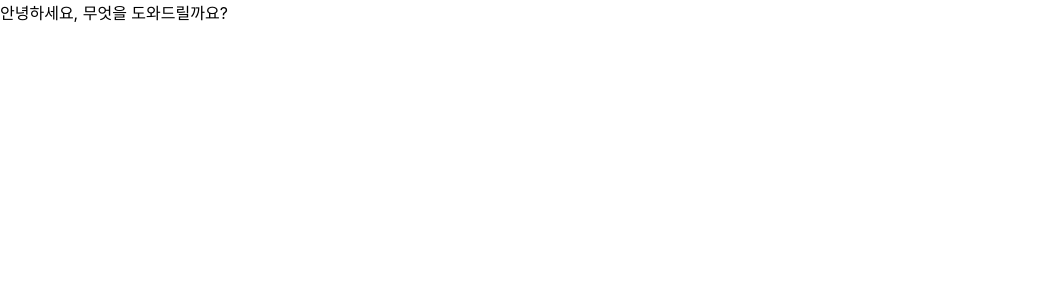
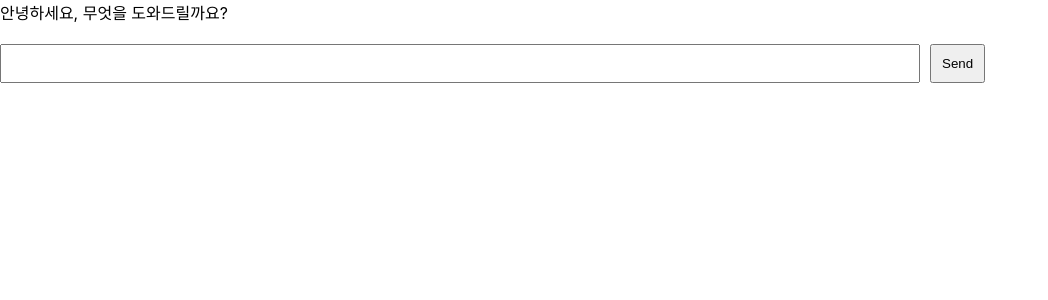
Before and after one commit to studio-recoding/NESS_FE, a React (Create React App) app in the folder ness/: page / in a window 1280 px wide. Shown: the top 300 px of the page, without its empty margins (0-1048 px from the left). Built offline with nearby package versions, Linux system fonts and the light colour scheme; the HTML template or start-up script is replaced by a standard one.

Commit message:
feat: 기본 챗봇 설정 완료

```diff
--- /dev/null
+++ b/ness/public/index.html
@@ -0,0 +1,40 @@
+<!DOCTYPE html>
+<html lang="en">
+  <head>
+    <meta charset="utf-8" />
+    <link rel="icon" href="%PUBLIC_URL%/favicon.ico" />
+    <meta name="viewport" content="width=device-width, initial-scale=1" />
+    <meta name="theme-color" content="#000000" />
+    <meta
+      name="description"
+      content="Web site created using create-react-app"
+    />
+    <link rel="apple-touch-icon" href="%PUBLIC_URL%/logo192.png" />
+    <!--
+      manifest.json provides metadata used when your web app is installed on a
+      user's mobile device or desktop. See https://developers.google.com/web/fundamentals/web-app-manifest/
+    -->
+    <link rel="manifest" href="%PUBLIC_URL%/manifest.json" />
+    <!--
+      Notice the use of %PUBLIC_URL% in the tags above.
+      It will be replaced with the URL of the `public` folder during the build.
+      Only files inside the `public` folder can be referenced from the HTML.
+      Unlike "/favicon.ico" or "favicon.ico", "%PUBLIC_URL%/favicon.ico" will
+      work correctly both with client-side routing and a non-root public URL.
+      Learn how to configure a non-root public URL by running `npm run build`.
+    -->
+    <title>React App</title>
+  </head>
+  <body>
+    <noscript>You need to enable JavaScript to run this app.</noscript>
+    <div id="root"></div>
+    <!--
+      This HTML file is a template.
+      If you open it directly in the browser, you will see an empty page.
+      You can add webfonts, meta tags, or analytics to this file.
+      The build step will place the bundled scripts into the <body> tag.
+      To begin the development, run `npm start` or `yarn start`.
+      To create a production bundle, use `npm run build` or `yarn build`.
+    -->
+  </body>
+</html>
--- a/ness/src/components/ChatBot.tsx
+++ b/ness/src/components/ChatBot.tsx
@@ -1,6 +1,6 @@
 import React, { useState } from "react";
 import styled from "styled-components";
-import chatMessages from "../../public/messages.json"; // messages.json 파일 임포트
+import chatMessages from "../messages.json"; // messages.json 파일 임포트
 
 const ChatContainer = styled.div`
   // 채팅 컨테이너 스타일
@@ -8,6 +8,20 @@ const ChatContainer = styled.div`
 
 const Message = styled.div<{ sender: string }>`
   // 메시지 스타일 (sender에 따라 다름)
+`;
+
+const InputArea = styled.div`
+  margin-top: 20px;
+`;
+
+const Input = styled.input`
+  padding: 10px;
+  margin-right: 10px;
+  width: 70%;
+`;
+
+const Button = styled.button`
+  padding: 10px;
 `;
 
 interface ChatMessage {
@@ -19,8 +33,26 @@ const ChatBot: React.FC = () => {
   const [messages, setMessages] = useState<ChatMessage[]>(
     chatMessages.messages as ChatMessage[]
   );
+  const [userInput, setUserInput] = useState("");
+
+  const handleInputChange = (event: React.ChangeEvent<HTMLInputElement>) => {
+    setUserInput(event.target.value);
+  };
+
+  const handleSubmit = () => {
+    if (userInput.trim() === "") {
+      return; // 빈 입력 방지
+    }
+    const newUserMessage: ChatMessage = {
+      sender: "user",
+      content: userInput,
+    };
+    setMessages(messages.concat(newUserMessage));
+    setUserInput(""); // 입력 필드 초기화
+  };
 
   return (
+    <div>
       <ChatContainer>
         {messages.map((msg, index) => (
           <Message key={index} sender={msg.sender}>
@@ -28,6 +60,11 @@ const ChatBot: React.FC = () => {
           </Message>
         ))}
       </ChatContainer>
+      <InputArea>
+        <Input type="text" value={userInput} onChange={handleInputChange} />
+        <Button onClick={handleSubmit}>Send</Button>
+      </InputArea>
+    </div>
   );
 };
 
```
Also changed, not shown: ness/src/messages.json (renamed from ness/public/messages.json). Lines whose indentation alone changed are shown as unchanged.
